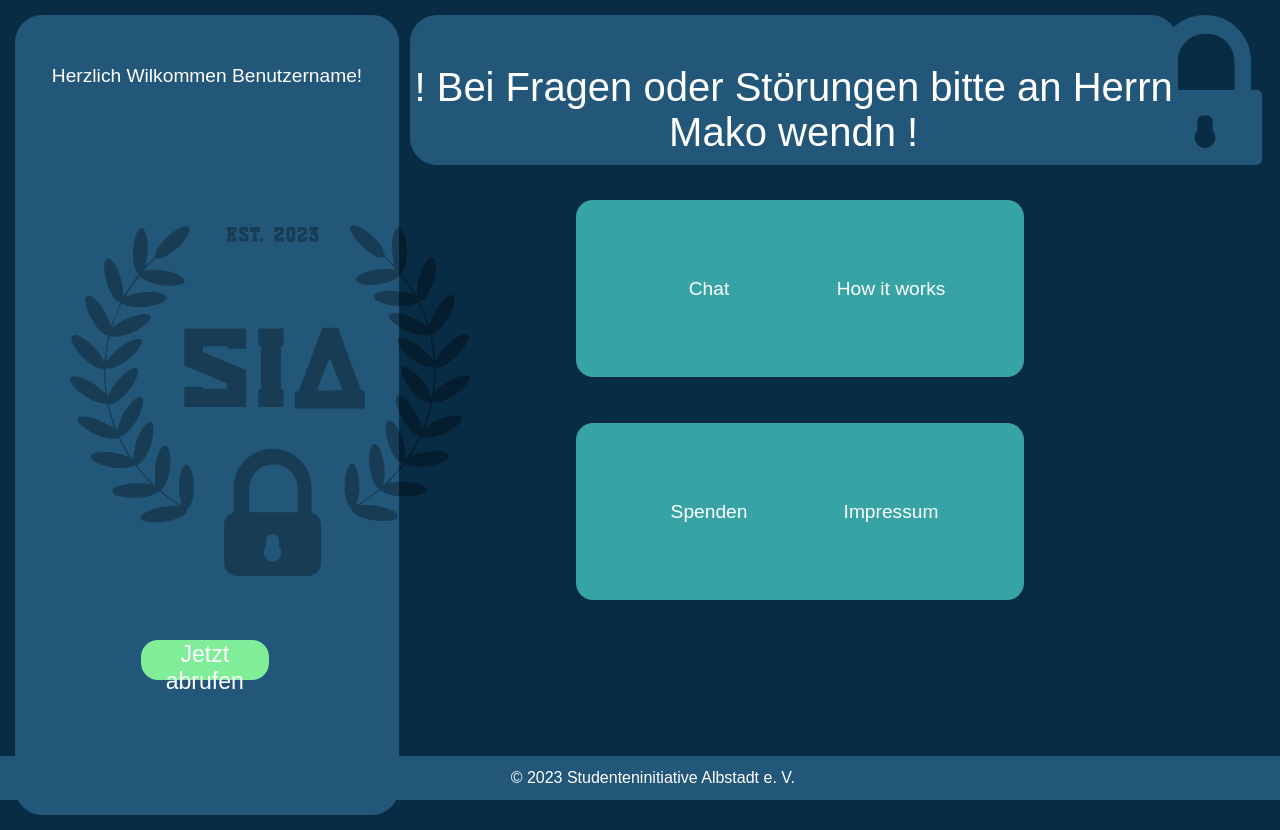
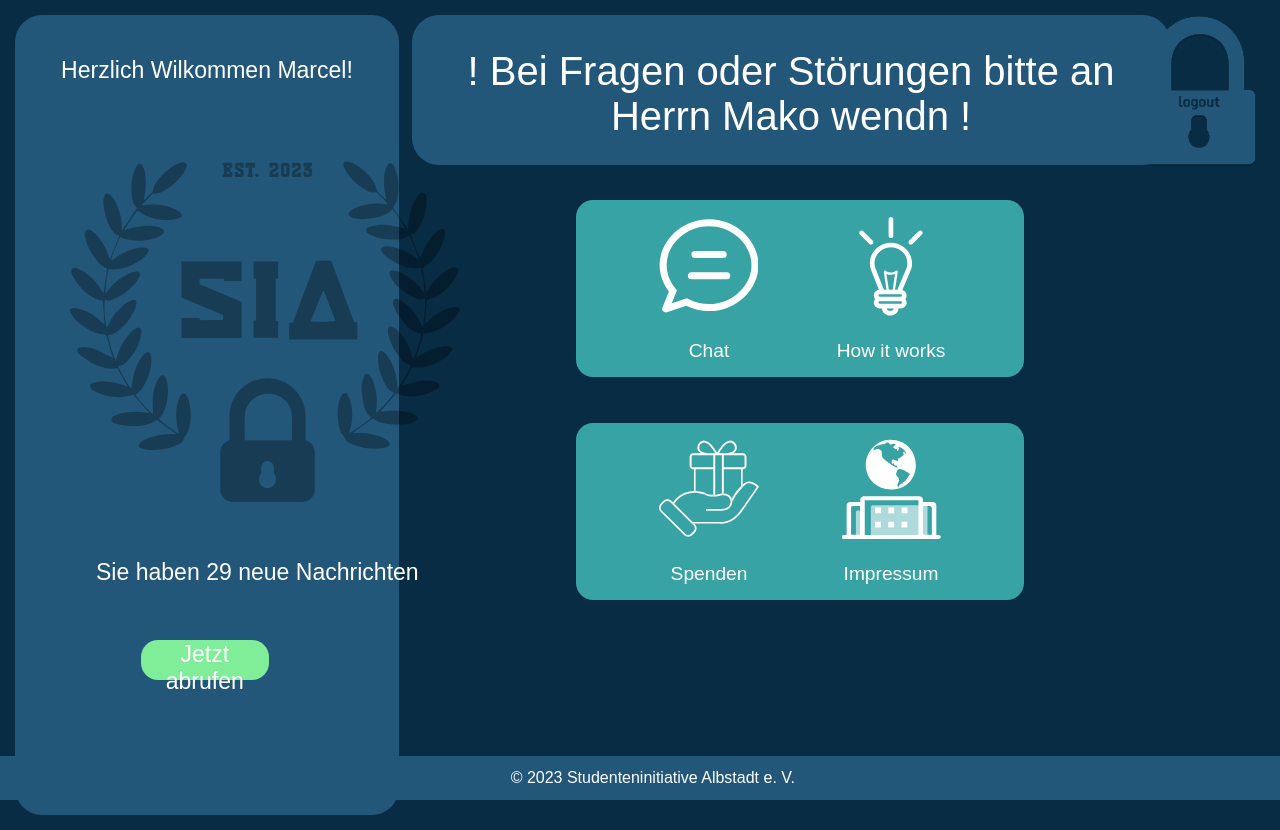
Before and after one commit to bu7z/SicherInAlbstadt, a plain HTML site: page home.html in a window 1280 px wide. Drawn offline with Linux system fonts and the light colour scheme.

Commit message:
neue Version

```diff
--- a/home.html
+++ b/home.html
@@ -5,36 +5,41 @@
         <meta http-equiv="X-UA-Compatible" content="IE=edge">
         <meta name="viewport" content="width=device-width, initial-scale=1.0">
         <link rel="stylesheet" href="./stylesheet_home.css">
+        <script language="javascript" type="text/javascript" src="home.js"></script>
     </head>
-    <body>
+
+    <body onload="loadfunc()">
         <div class="left">
-            <p>Herzlich Wilkommen Benutzername!</p>
+            <p class="text2" id="bname">Herzlich Wilkommen Benutzername!</p>
             <div class="imgsia">
-                <img src="img/SicherInAlbstadt-Logo.svg" width="400" height="400">
+                <img src="img/SicherInAlbstadt-Logo.svg" class="siapic">
             </div>
+            <div class="anz_nachrichten"><p class ="animation" id="newchats">Sie haben anzahl neue Nachrichten</p></div>
+
                 <button type="button" class="btn_abrufen">Jetzt abrufen</button>
         </div>
 
         <div class="fragen">
-            <p>! Bei Fragen oder Störungen bitte an Herrn Mako wendn !</p>
+            <p class="text">! Bei Fragen oder Störungen bitte an Herrn Mako wendn !</p>
         </div>
 
         <div class="lock">
-            <img src="img/lock_closed.svg" width="150" height="150">
+            <button type="button" class="btn_lock" onclick="c_logout()"><img src="img/lock_logout.svg" width="150" height="150"></button>
+
         </div>
 
         <div class="buttons">
             <div class="btn1">
-                <button type="button" class="btnmiddle">Impressum</button>
+                <button type="button" class="btnmiddle"><img src="icons/location.svg" width="100" height="100" class="icon_btn"><p class="btn_p">Impressum</p></button>
             </div>
             <div class="btn2">
-                <button type="button" class="btnmiddle">Spenden</button>
+                <button type="button" class="btnmiddle" onclick="window.open('https://www.krebshilfe.de/')"><img src="icons/present.svg" width="100" height="100" class="icon_btn"><p class="btn_p">Spenden</p></button>
             </div>
             <div class="btn3">
-                <button type="button" class="btnmiddle">Chat</button>
+                <button type="button" class="btnmiddle"><img src="icons/chat.svg" width="100" height="100" class="icon_btn"><p class="btn_p">Chat</p></button>
             </div>
             <div class="btn4">
-                <button type="button" class="btnmiddle">How it works</button>
+                <button type="button" class="btnmiddle"><img src="icons/lightblulb.svg" width="100" height="100" class="icon_btn"><p class="btn_p">How it works</p></button>
             </div>
         </div>
         <footer>&copy; 2023 Studenteninitiative Albstadt e. V.</footer>
--- /dev/null
+++ b/home.js
@@ -0,0 +1,13 @@
+function loadfunc(){
+    let str = document.getElementById("bname").innerHTML;
+    let result = str.replace(/Benutzername/gi,"Marcel");
+    document.getElementById("bname").innerHTML = result;
+
+    let str2 = document.getElementById("newchats").innerHTML;
+    let result2 = str2.replace(/anzahl/gi, "29");
+    document.getElementById("newchats").innerHTML = result2;
+}
+
+function c_logout(){
+    alert('logöt');
+}
--- a/stylesheet_home.css
+++ b/stylesheet_home.css
@@ -8,7 +8,17 @@ body{
     float: right;
     margin-top: 15px;
     left: 90%;
+}
 
+.btn_lock{
+    background-color: #082c44;
+    border-radius: 17px;
+    border: 0px;
+}
+
+.btn_lock:hover{
+    border: 3px solid #38A3A5;
+    cursor: pointer;
 }
 
 .left{
@@ -40,15 +50,45 @@ body{
 .imgsia{
     opacity: 0.3;
     position: absolute;
-    top: 25%;
+    top: 20%;
     left: 5.5%;
+    background-size: contain;
 }
+
+.siapic{
+    max-width: 46%;
+    height: auto;
+}
+
+.anz_nachrichten{
+    position: absolute;
+    top: 67%;
+    left: 7.5%;
+    font-size: larger;
+}
+
+.animation{
+    overflow: hidden;
+    height:1.1em;
+    word-wrap: break-word;
+    white-space: nowrap;
+    animation: typing 5s steps(48) forwards;
+}
+
+@keyframes typing {
+    from {
+       width: 0;
+    }
+    to {
+       width: 48ch;
+    }
+ }
 
 .fragen{
     position: absolute;
-    width: 60%;
+    width: 59.2%;
     height: 150px;
-    left: 32%;
+    left: 32.2%;
     top: 15px;
 
     background: #22577A;
@@ -58,9 +98,15 @@ body{
     color: white;
 }
 
-p{
+.text{
     text-align: center;
-    margin-top: 50px;
+    margin-top: 4.5%;
+}
+
+.text2{
+    text-align: center;
+    margin-top: 11%;
+    font-size: larger;
 }
 
 .buttons{
@@ -97,7 +143,7 @@ p{
 
 .btnmiddle{
     width: 266px;
-    height: 177px;
+    max-height: 177px;
     border-radius: 17px;
     background: #38A3A5;
     border: 0px;
@@ -106,8 +152,22 @@ p{
     font-size: larger;
 }
 
+
+.btn_p{
+    text-align: center;
+}
+
+.icon_btn{
+    margin-top: 6%;
+}
+
 button:hover{
     border: 5px solid #22577A;
+    cursor: pointer;
+}
+
+.btn_abrufen:hover{
+    border: 5px solid #38A3A5;
     cursor: pointer;
 }
 
```
Also changed, not shown: img/lock_logout.svg (added).
